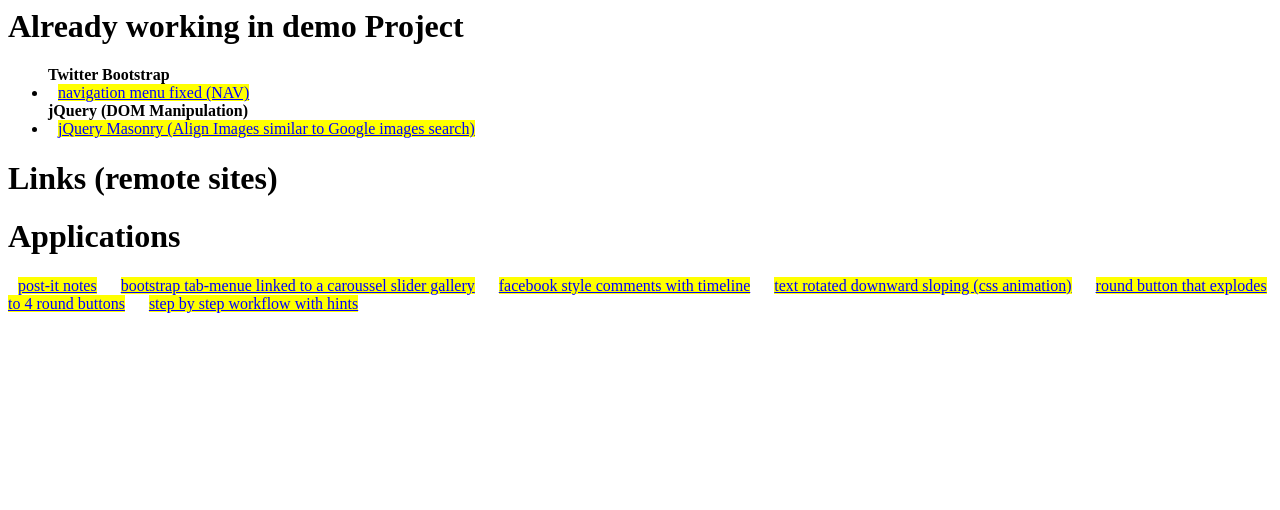
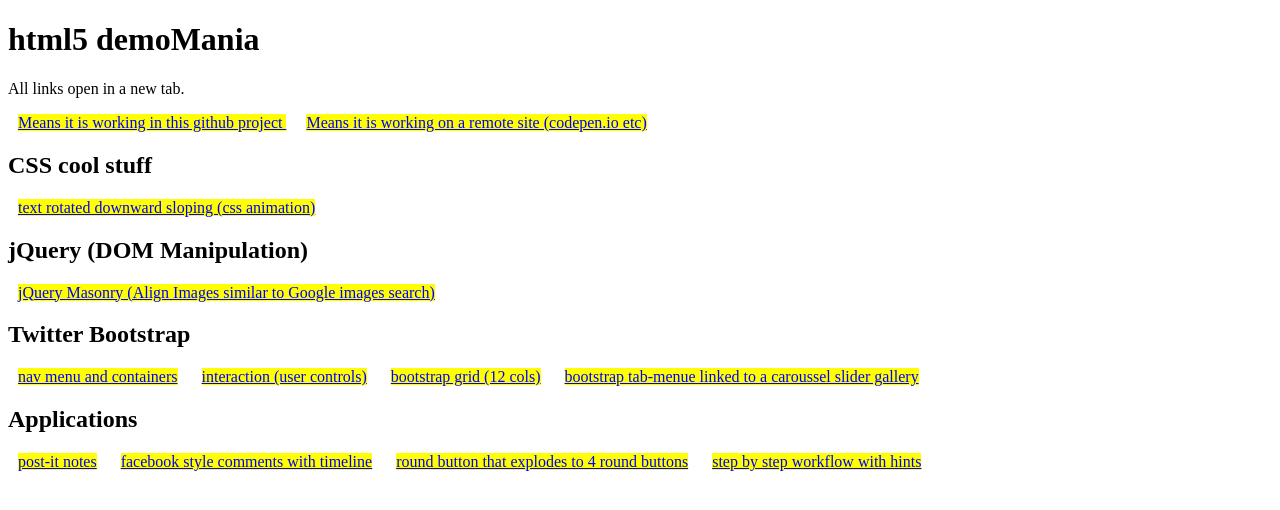
Before and after one commit to Zitytrip/demoMania, a website: page public/index.html in a window 1280 px wide. Drawn offline with Linux system fonts and the light colour scheme.

Commit message:
index.html twitter bootstrap added

```diff
--- a/public/index.html
+++ b/public/index.html
@@ -1,38 +1,52 @@
-<html>
+<!DOCTYPE html>
+<html lang="en">
 
-<link rel="stylesheet" href="index.css">
+<head>
+	<title>demoMania (html5 server-side and client-side</title>
+	<meta charset="UTF-8">
+	<meta name="viewport" content="width=device-width, initial-scale=1.0">
 
+	<!-- CSS -->
+	<link rel="stylesheet" href="index.css">
+
+	<!-- JS -->
+</head>
 
 <body>
 
-<h1>Already working in demo Project</h1>
+<h1>html5 demoMania</h1>
+
+<p>All links open in a new tab.</p>
+<a href="#" class="myapp"> Means it is working in this github project </a>
+<a href="#">Means it is working on a remote site (codepen.io etc) </a>
 
 
-<ul>
 
-<b> Twitter Bootstrap</b>
-<li><a href="/bootstrap/fixed_nav_bar.html" target="_blank">navigation menu fixed (NAV)</a></li>
+<h2> CSS cool stuff </h2>
+<a href="http://codepen.io/jjmartucci/pen/KwvOLO" target="_blank">text rotated downward sloping (css animation)</a>
 
 
-<b> jQuery (DOM Manipulation) </b>
-<li><a href="/jQueryMasonry/bluetiles.html" target="_blank">jQuery Masonry (Align Images similar to Google images search)</a> </li>
+<h2> jQuery (DOM Manipulation) </h2>
+<a href="/jQueryMasonry/bluetiles.html" target="_blank">jQuery Masonry (Align Images similar to Google images search)</a>
 
-</ul>
 
-<h1>Links (remote sites)</h1>
+<h2> Twitter Bootstrap</h2>
+<a class="myapp" href="/bootstrap/navigation.html" target="_blank">nav menu and containers</a>
+<a class="myapp" href="/bootstrap/interaction.html" target="_blank">interaction (user controls)</a>
+<a class="myapp" href="/bootstrap/grid.html" target="_blank">bootstrap grid (12 cols)</a>
 
-<h1>Applications</h1>
+<a href="http://codepen.io/desandro/pen/wBqoOM" target="_blank">bootstrap tab-menue linked to a caroussel slider gallery</a>
 
-<block>
 
+
+
+<h2>Applications</h2>
 <a href="http://codepen.io/leaverou/pen/raGaNR" target="_blank">post-it  notes</a>
-<a href="http://codepen.io/desandro/pen/wBqoOM" target="_blank">bootstrap tab-menue linked to a caroussel slider gallery</a>
 <a href="http://codepen.io/DivDax/pen/JoybNp" target="_blank">facebook style comments with timeline</a>
-<a href="http://codepen.io/jjmartucci/pen/KwvOLO" target="_blank">text rotated downward sloping (css animation)</a>
 <a href="http://codepen.io/MorenoDiDomenico/pen/MYoMYQ" target="_blank">round button that explodes to 4 round buttons</a>
 <a href="http://codepen.io/cjies/pen/KwqxyO" target="_blank">step by step workflow with hints</a>
 
-</block>
+
 
 
 </body>
```
